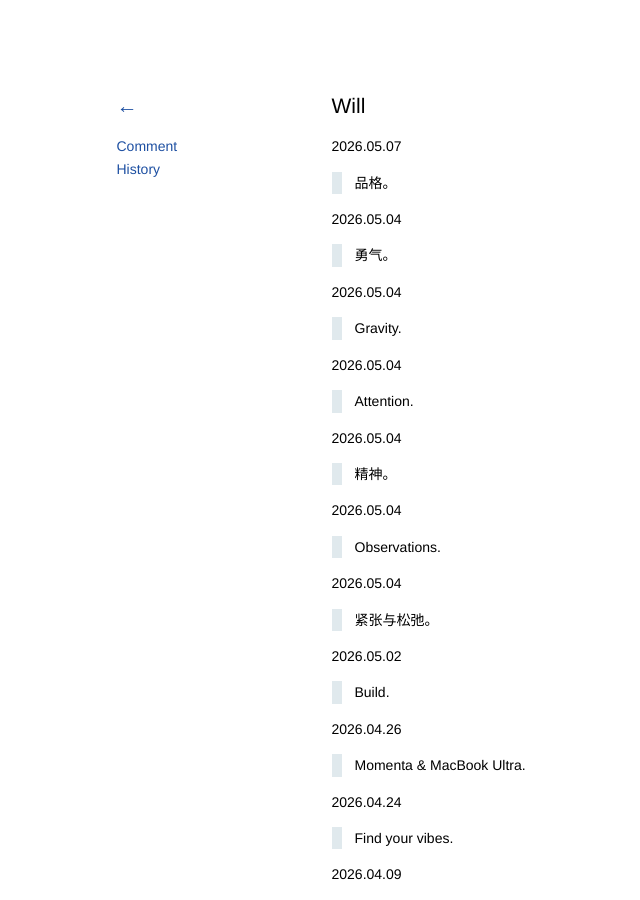
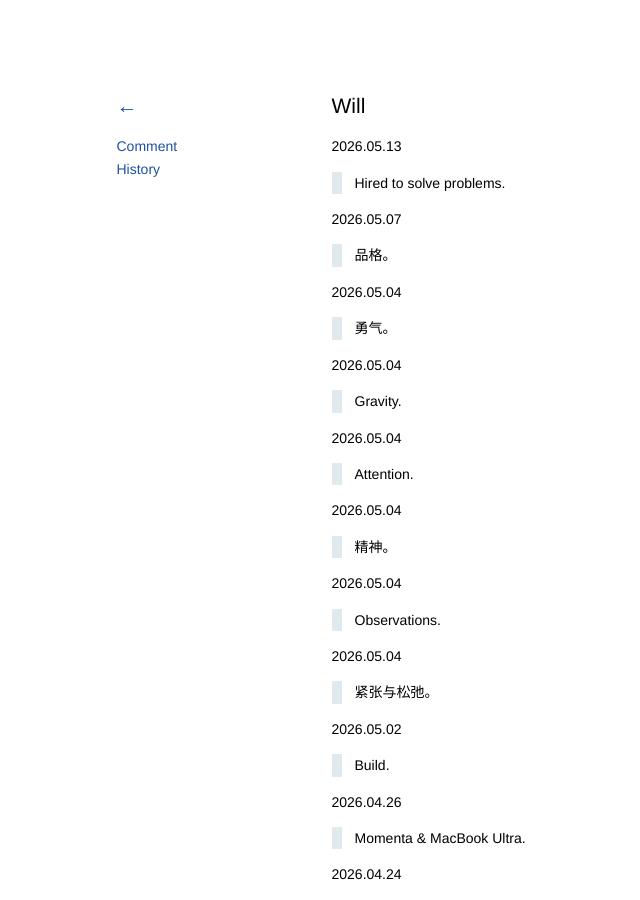
Before and after one commit to kidlj/awei, a Jekyll site: the page built from _wiki/will.md, in a window 1280 px wide and 900 px high. Shown: the whole window, without its empty margins (16-656 px from the left). Built offline with Jekyll 4.4.1, drawn with Linux system fonts in a browser that asks for light colours.

Commit message:
update will

```diff
--- a/_wiki/will.md
+++ b/_wiki/will.md
@@ -1,6 +1,10 @@
 ---
 title: Will
 ---
+
+2026.05.13
+
+> Hired to solve problems.
 
 2026.05.07
 
```
